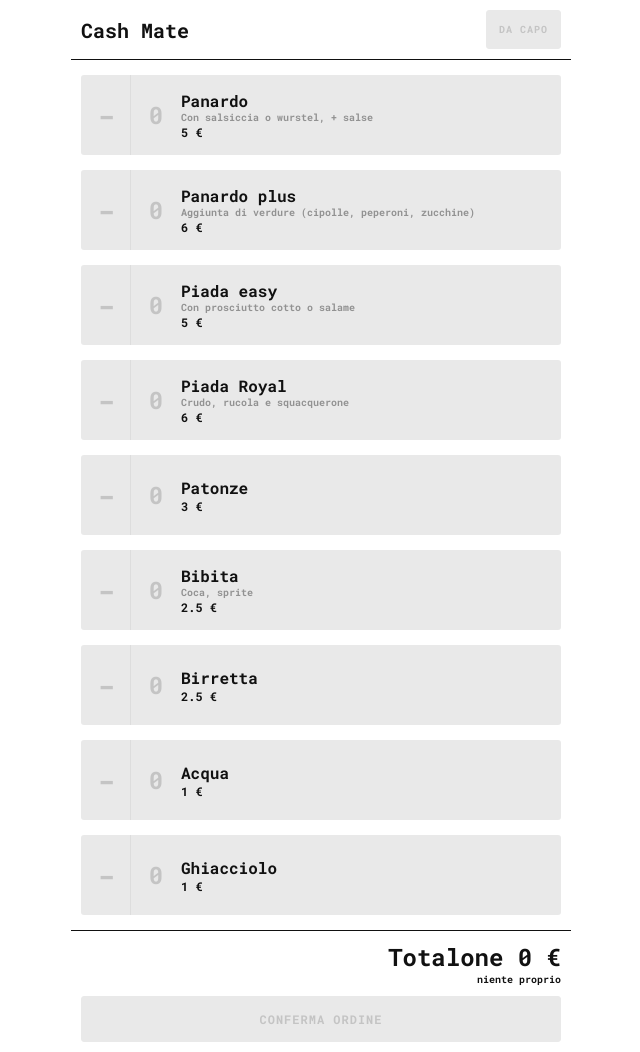
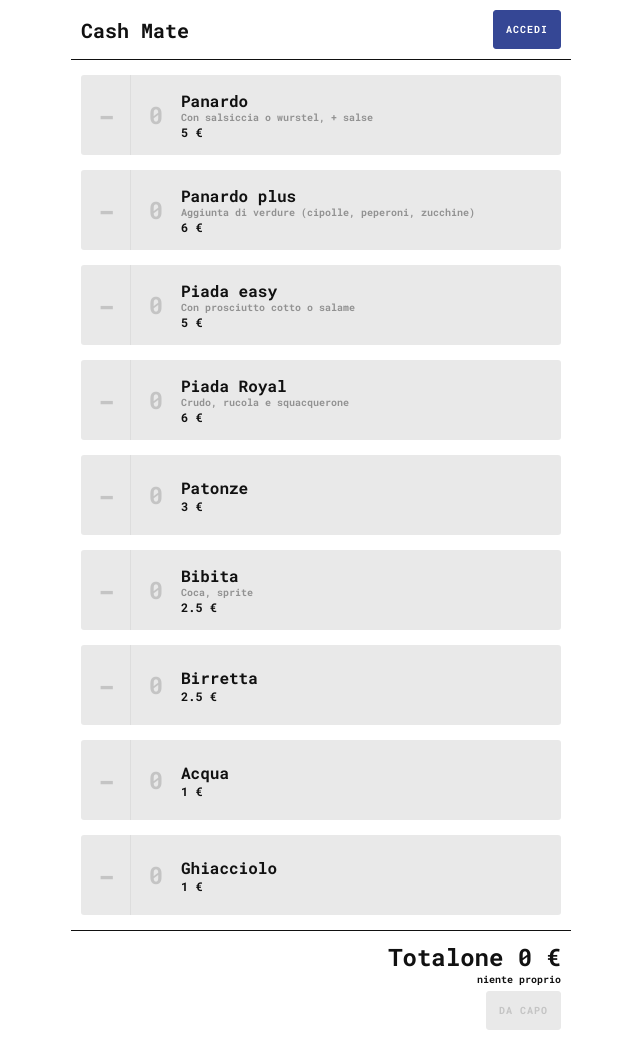
Before and after one commit to finoz/cash-mate, a React (Vite) app: page / in a window 1280 px wide. Shown: the whole page, without its empty margins (319-959 px from the left). Built offline with nearby package versions, Linux system fonts and the light colour scheme; no server answers.

Commit message:
sistemazioni collegamento e scrittura a DB

```diff
--- a/package.json
+++ b/package.json
@@ -17,7 +17,7 @@
     "vitest": "^4.1.8"
   },
   "scripts": {
-    "start": "vite",
+    "dev": "vite",
     "build": "vite build",
     "preview": "vite preview",
     "test": "vitest"
--- a/src/App.jsx
+++ b/src/App.jsx
@@ -1,5 +1,6 @@
 import { useState, useEffect } from "react";
 import { supabase } from "./supabase";
+import Login from "./Login";
 
 const itemList = [
   {
@@ -56,9 +57,23 @@ const itemList = [
 ];
 
 export default function App() {
+  const [session, setSession] = useState(null);
+  const [showLogin, setShowLogin] = useState(false);
   const [selectedItems, setSelectedItems] = useState([]);
   const [saving, setSaving] = useState(false);
+  const [saved, setSaved] = useState(false);
   const [saveError, setSaveError] = useState(null);
+
+  useEffect(() => {
+    supabase.auth.getSession().then(({ data }) => setSession(data.session));
+    const { data: { subscription } } = supabase.auth.onAuthStateChange((_, s) => {
+      setSession(s);
+      if (s) setShowLogin(false);
+    });
+    return () => subscription.unsubscribe();
+  }, []);
+
+  if (showLogin) return <Login onClose={() => setShowLogin(false)} />;
 
   const total = selectedItems.reduce((t, i) => t + i.price, 0);
   const clear = selectedItems.length === 0;
@@ -66,6 +81,7 @@ export default function App() {
   function clearAll() {
     setSelectedItems([]);
     setSaveError(null);
+    setSaved(false);
   }
 
   async function handleConfirm() {
@@ -106,15 +122,17 @@ export default function App() {
     if (itemsError) {
       setSaveError(itemsError.message);
     } else {
-      clearAll();
+      setSaved(true);
     }
   }
 
   function handleAdd(item) {
     setSelectedItems([...selectedItems, item]);
+    setSaved(false);
   }
 
   function handleRemove(item) {
+    setSaved(false);
     setSelectedItems((s) => {
       const index = s.findIndex((i) => i.id === item.id);
       if (index > -1) {
@@ -128,9 +146,15 @@ export default function App() {
     <main className="app">
       <header className="header">
         <h1>Cash Mate</h1>
-        <button className="button" onClick={clearAll} disabled={clear}>
-          Da capo
+        {session ? (
+          <button className="button" onClick={() => supabase.auth.signOut()}>
+            Esci
           </button>
+        ) : (
+          <button className="button" onClick={() => setShowLogin(true)}>
+            Accedi
+          </button>
+        )}
       </header>
       <ul className="item-list">
         {itemList.map((item) => (
@@ -152,14 +176,21 @@ export default function App() {
               : " 1 cosetta"
             : "niente proprio"}
         </span>
+        <div className="footer-ctas">
+          <button className="button" onClick={clearAll} disabled={clear}>Da capo</button>
+          {session && (
+            <>
               <button
-          className="button button--confirm"
+                className={`button button--confirm${saved ? " button--saved" : ""}`}
                 onClick={handleConfirm}
-          disabled={total === 0 || saving}
+                disabled={total === 0 || saving || saved}
               >
-          {saving ? "Salvo..." : "Conferma ordine"}
+                {saving ? "Salvo..." : saved ? "Salvato" : "Conferma ordine"}
               </button>
               {saveError && <span className="save-error">{saveError}</span>}
+            </>
+          )}
+        </div>
       </footer>
     </main>
   );
--- /dev/null
+++ b/src/Login.jsx
@@ -0,0 +1,52 @@
+import { useState } from "react";
+import { supabase } from "./supabase";
+
+export default function Login({ onClose }) {
+  const [email, setEmail] = useState("");
+  const [password, setPassword] = useState("");
+  const [loading, setLoading] = useState(false);
+  const [error, setError] = useState(null);
+
+  async function handleSubmit(e) {
+    e.preventDefault();
+    setLoading(true);
+    setError(null);
+
+    const { error } = await supabase.auth.signInWithPassword({ email, password });
+    if (error) setError(error.message);
+    setLoading(false);
+  }
+
+  return (
+    <main className="login">
+      {onClose && (
+        <button className="button login-close" onClick={onClose}>
+          ← Torna
+        </button>
+      )}
+      <h1>Cash Mate</h1>
+      <form className="login-form" onSubmit={handleSubmit}>
+        <input
+          type="email"
+          placeholder="Email"
+          value={email}
+          onChange={(e) => setEmail(e.target.value)}
+          required
+          autoComplete="username"
+        />
+        <input
+          type="password"
+          placeholder="Password"
+          value={password}
+          onChange={(e) => setPassword(e.target.value)}
+          required
+          autoComplete="current-password"
+        />
+        <button className="button button--confirm" type="submit" disabled={loading}>
+          {loading ? "Accesso..." : "Accedi"}
+        </button>
+        {error && <span className="save-error">{error}</span>}
+      </form>
+    </main>
+  );
+}
--- a/src/index.css
+++ b/src/index.css
@@ -187,6 +187,16 @@ body, #root {
   font-weight: 700;
 }
 
+.footer-ctas {
+  display: flex;
+  flex-direction: row;
+  gap: 1rem;
+  align-items: center;
+  justify-content: flex-end;
+  margin-top: 0.5rem;
+  width: 100%;
+}
+
 .button {
   border: 1px solid var(--color-bg-primary);
   background-color: var(--color-bg-primary);
@@ -198,6 +208,7 @@ body, #root {
   padding: 1.2rem;
   border-radius: 0.3rem;
   cursor: pointer;
+  flex-shrink: 0;
 }
 .button:disabled {
   color: var(--color-soft);
@@ -207,10 +218,12 @@ body, #root {
 }
 
 .button--confirm {
-  margin-top: 1rem;
-  align-self: stretch;
-  font-size: 1.2rem;
-  padding: 1.4rem;
+  flex-grow: 1;
+}
+
+.button--saved {
+  background-color: #2a7c3f;
+  border-color: #2a7c3f;
 }
 
 .save-error {
@@ -219,3 +232,30 @@ body, #root {
   color: #e8000e;
   text-align: right;
 }
+
+.login {
+  display: flex;
+  flex-direction: column;
+  align-items: center;
+  justify-content: center;
+  height: 100dvh;
+  gap: 2rem;
+}
+
+.login-form {
+  display: flex;
+  flex-direction: column;
+  gap: 1rem;
+  width: 100%;
+  max-width: 320px;
+  padding: 0 1.5rem;
+}
+
+.login-form input {
+  border: 1px solid var(--color-soft);
+  border-radius: 0.3rem;
+  font-size: 1rem;
+  padding: 1rem;
+  background: var(--color-bg-default);
+  font-family: inherit;
+}
```
Also changed, not shown: 1 other file (tests, documents, lock files or other folders). Lines whose indentation alone changed are shown as unchanged.
